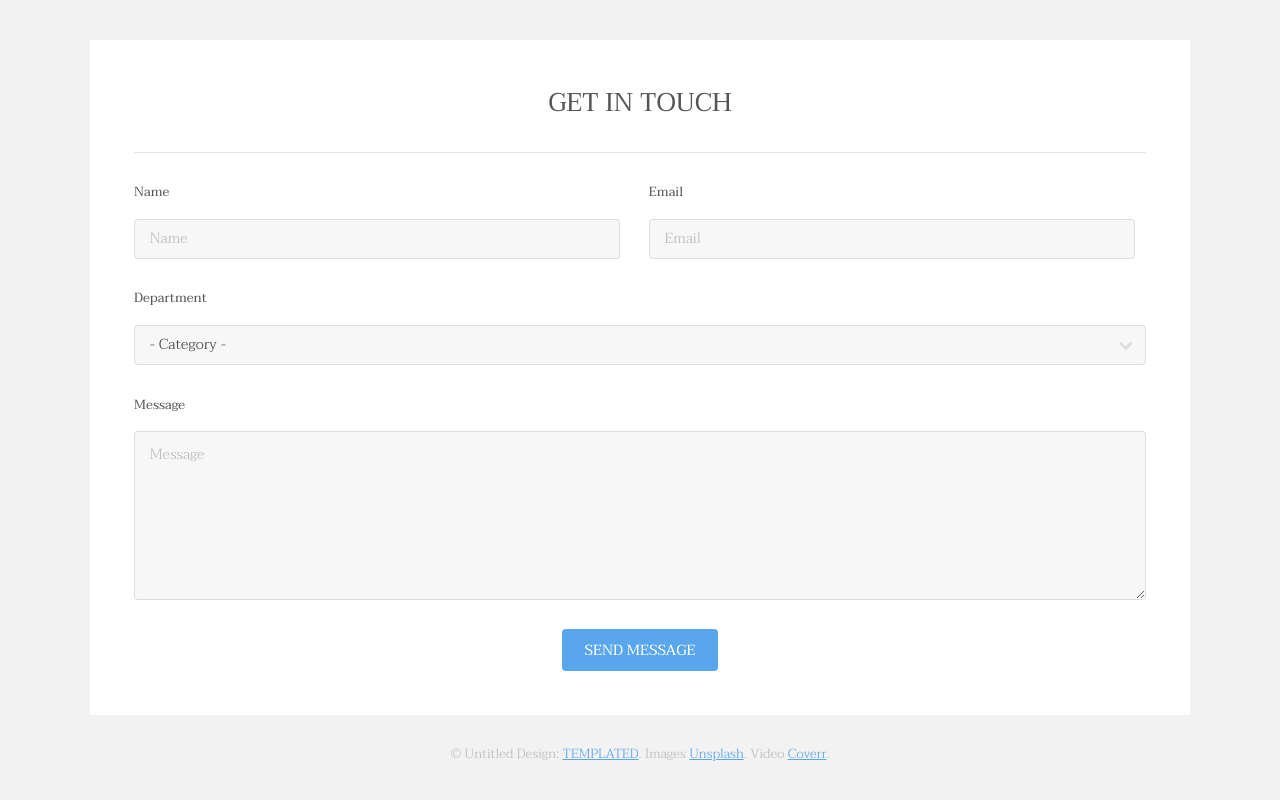
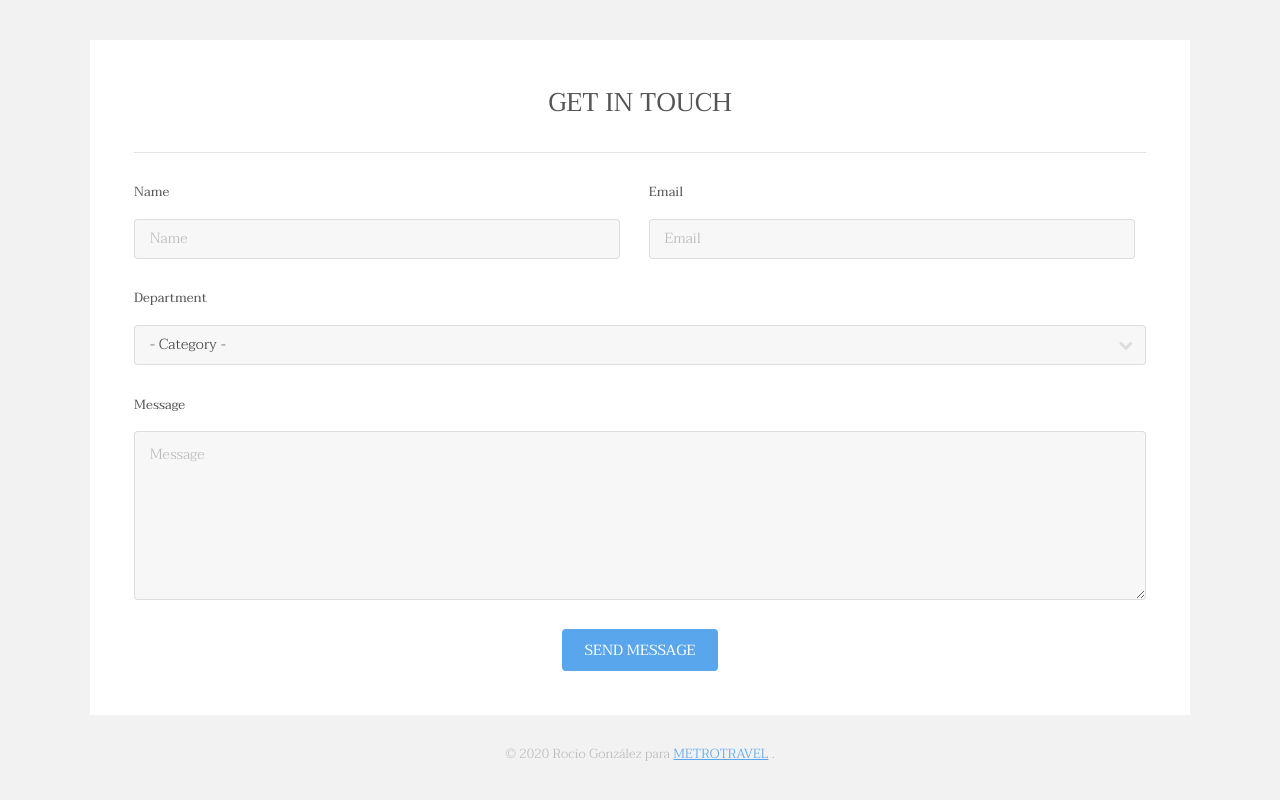
Before and after one commit to aktinuviel/04_REP_METROPOLITA, a plain HTML site: page index.html in a window 1280 px wide. Shown: the part 3231-4031 px from the top of the page. Drawn offline with Linux system fonts and the light colour scheme.

Commit message:
cambios en el pie de página por Rocío

```diff
--- a/index.html
+++ b/index.html
@@ -194,7 +194,7 @@
 						</div>
 					</section>
 					<div class="copyright">
-						&copy; Untitled Design: <a href="https://templated.co/">TEMPLATED</a>. Images <a href="https://unsplash.com/">Unsplash</a>. Video <a href="http://coverr.co/">Coverr</a>.
+						&copy; 2020 Rocío González para <a href="https://metro.travel">METROTRAVEL</a> .
 					</div>
 				</div>
 			</footer>
```
